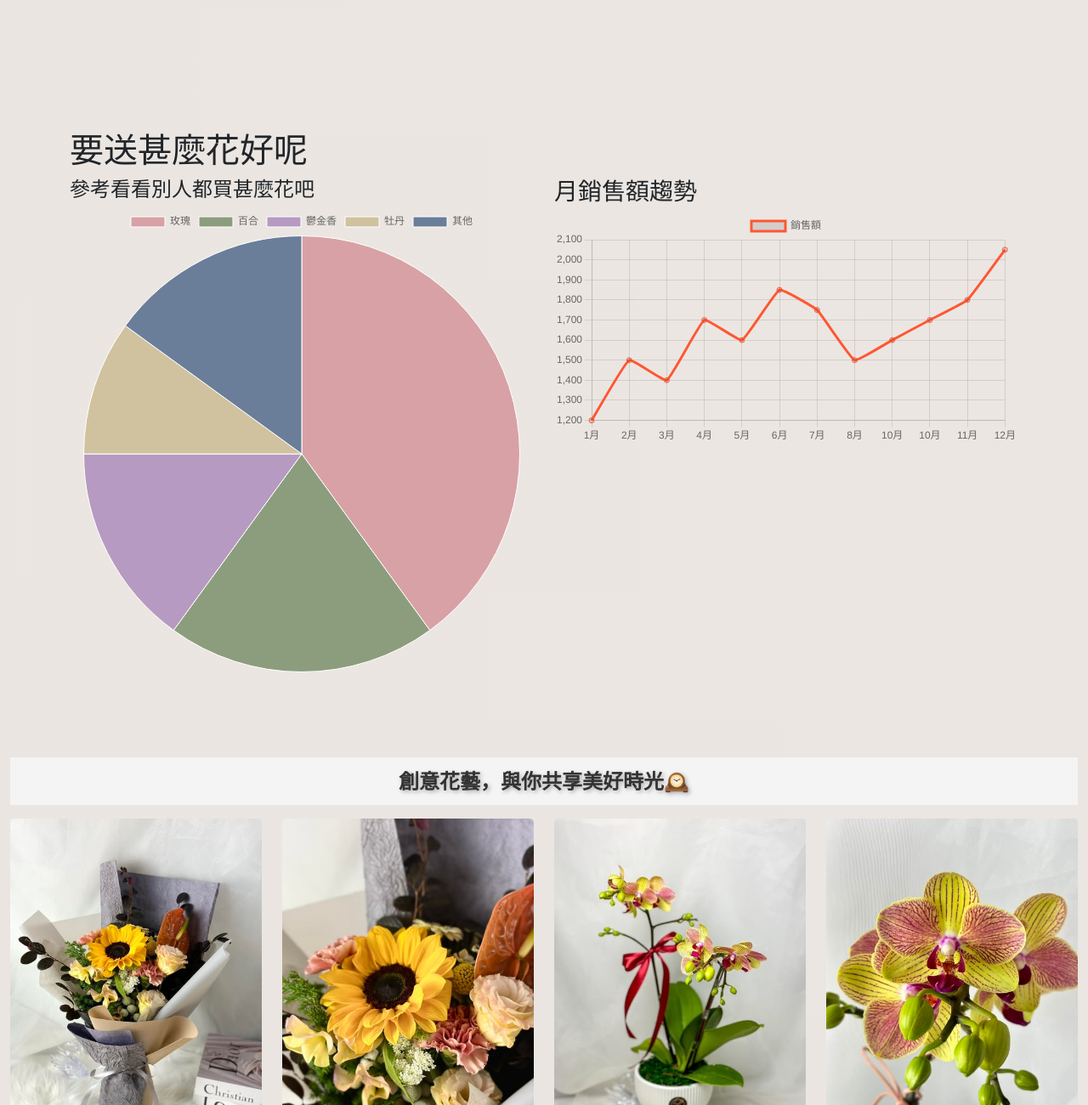
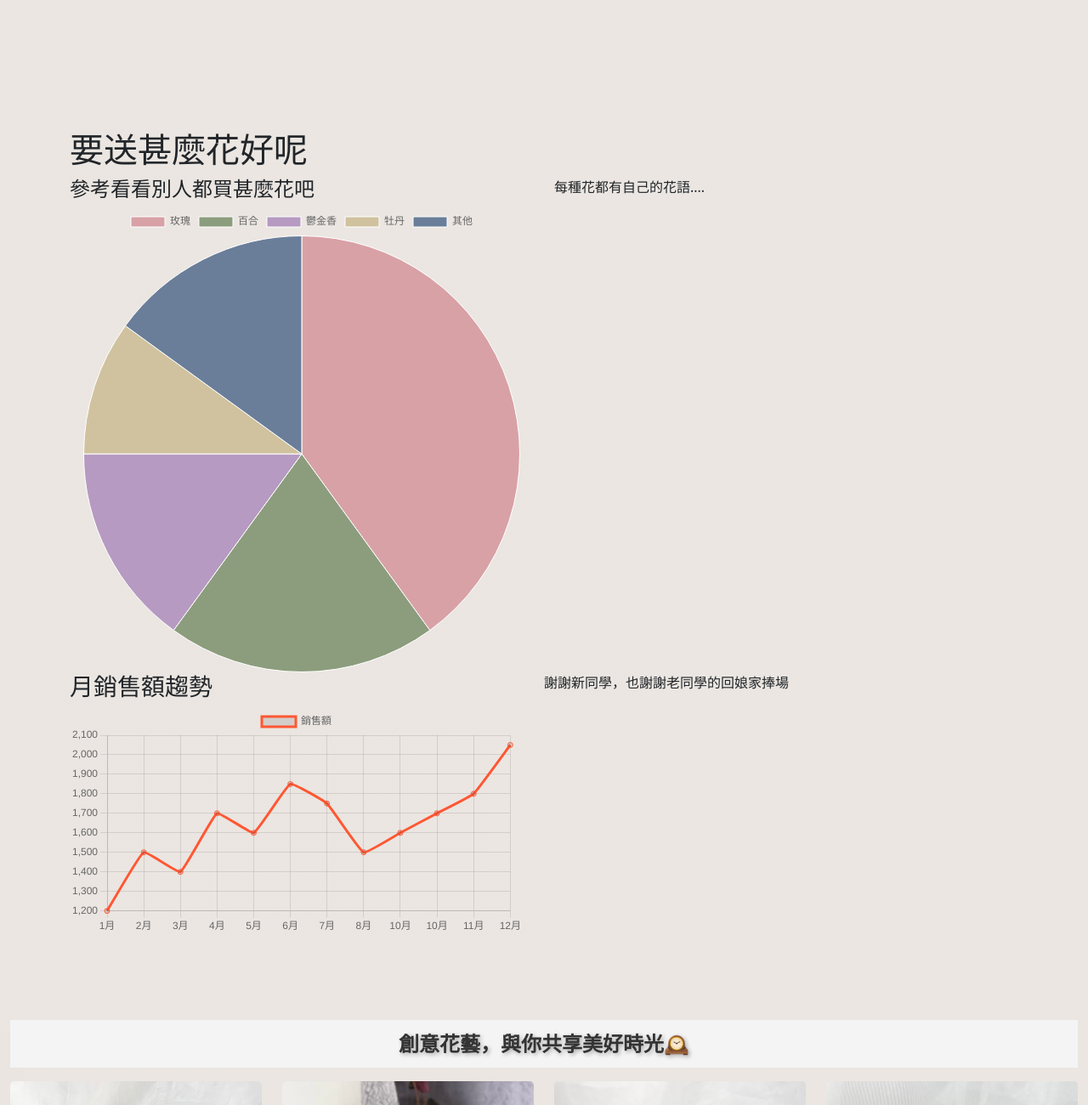
Before and after one commit to Gbearup/OnePage, a plain HTML site: page index.html in a window 1280 px wide. Shown: the part 2589-3889 px from the top of the page at 85% size. Drawn offline with nearby package versions, Linux system fonts and the light colour scheme; grey boxes are pictures that could not be loaded.

Commit message:
chart-revise

```diff
--- a/index.html
+++ b/index.html
@@ -317,13 +317,21 @@
     <div class="container mt-5">
         <h1>要送甚麼花好呢</h1>
         <div class="row">
-            <div class="col-12 col-md-6">
+            <div class="col ">
                 <h4>參考看看別人都買甚麼花吧</h4>
                 <canvas id="salesChart"></canvas>
             </div>
-            <div class="col-12 col-md-6">
-                <h3>月銷售額趨勢</h3>
-                <canvas id="monthlySalesChart"></canvas>
+
+            <div class="col">
+                每種花都有自己的花語....
+            </div>
+
+            <div class="row">
+                <div class="col ">
+                    <h3>月銷售額趨勢</h3>
+                    <canvas id="monthlySalesChart"></canvas>
+                </div>
+                <div class="col">謝謝新同學，也謝謝老同學的回娘家捧場</div>
             </div>
         </div>
     </div>
```
